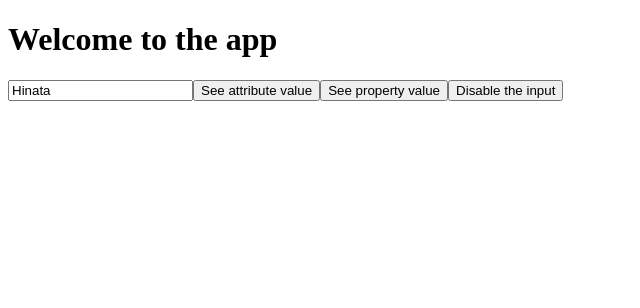
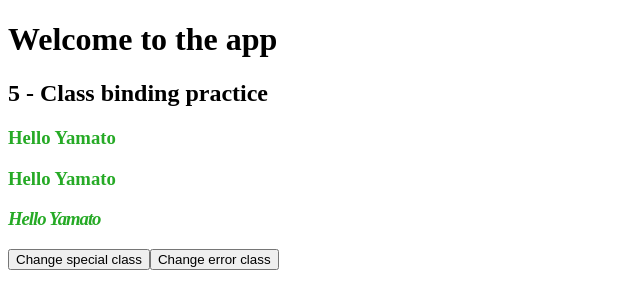
Before and after one commit to Adrigondo/Angular-Practices, an Angular app in the folder binding/: page / in a window 1280 px wide. Shown: the top 308 px of the page, without its empty margins (0-640 px from the left). Built offline with nearby package versions, Linux system fonts and the light colour scheme; a web font is replaced by a local one.

Commit message:
Update: Refactor for rename changes

```diff
--- a/binding/src/app/app.component.html
+++ b/binding/src/app/app.component.html
@@ -1,5 +1,4 @@
 <h1>Welcome to the app</h1>
-<!-- <h3>
-  <app-test></app-test>
-</h3> -->
-<app-test-binding></app-test-binding>
+<!-- <app-interpolation></app-interpolation> -->
+<!-- <app-property-binding></app-property-binding> -->
+<app-class-binding></app-class-binding>
--- a/binding/src/app/test-binding/test-binding.component.css
+++ /dev/null
@@ -1,3 +0,0 @@
-td{
-    padding-right: 10px;
-}
--- a/binding/src/app/test-binding/test-binding.component.html
+++ /dev/null
@@ -1,15 +0,0 @@
-<div class="">
-    <!-- Property binding: [disabled]="isDisable" -->
-    <input type="text" name="" id="name" value="Hinata" [disabled]="isDisable" #name>
-    <button (click)="getAttributeValue()" [disabled]="isDisable">See attribute value</button>
-    <button (click)="getPropertyValue()" [disabled]="isDisable">See property value</button>
-    <button (click)="disableInput()">Disable the input</button>
-    <br>
-    <br>
-    <table>
-        <tr>
-            <td>{{attribute_value}}</td>
-            <td>{{property_value}}</td>
-        </tr>
-    </table>
-</div>
--- a/binding/src/app/test-binding/test-binding.component.ts
+++ /dev/null
@@ -1,52 +0,0 @@
-import { Component, ElementRef, OnInit, ViewChild } from '@angular/core';
-
-@Component({
-  selector: 'app-test-binding',
-  templateUrl: './test-binding.component.html',
-  styleUrls: ['./test-binding.component.css']
-})
-export class TestBindingComponent implements OnInit {
-  public user={
-    name: "Hinata"
-  };
-  public attribute_value="";
-  public property_value="";
-  public isDisable=false;
-
-  constructor() { }
-
-  ngOnInit(): void {
-  }
-
-  /*
-  Is not the same an HTML attribute than a DOM property :
-  - The attribute initialize the property
-  - The attribute doesn't change after it is initialized, the property however can change
-  */
-  @ViewChild("name") input_name: ElementRef | undefined;
-  getAttributeValue():void{
-    let component=this.input_name;
-    if(component==undefined){
-      return;
-    }
-    let value=component.nativeElement.getAttribute('value');
-    this.attribute_value=value;
-    console.log(value);
-    return;
-  }
-
-  getPropertyValue():void{
-    let component=this.input_name;
-    if(component==undefined){
-      return;
-    }
-    let value=component.nativeElement.value;
-    this.property_value=value;
-    console.log(value);
-    return;
-  }
-
-  disableInput():void{
-    this.isDisable=!this.isDisable;
-  }
-}
--- a/binding/src/app/test/test.component.ts
+++ /dev/null
@@ -1,38 +0,0 @@
-import { Component, OnInit } from '@angular/core';
-
-@Component({
-  selector: 'app-test',
-  template: `
-    <div>
-      Hello {{user.name}}
-      <br><br>
-      Sum of 2 + 2 = {{2+2}}
-      <br><br>
-      Concatenate strings "{{user.name}}" + " is happy :)" = {{user.name+" is happy :)"}}
-      <br><br>
-      Lenght of word {{user.name}} = {{user.name.length}}
-      <br><br>
-      Sending a surprise to a rand user: the winner is {{getRandUser()}}
-      <br><br>
-      User url: {{siteURL}}
-    </div>
-  `,
-  styleUrls: ['./test.component.css']
-})
-export class TestComponent implements OnInit {
-  public user={
-    name: "Kakashi"
-  };
-  public users=[this.user, {name: "Sakura"}, {name: "Naruto"}, {name: "Sasuke"}, {name: "Yamato"}];
-  public siteURL=window.location.href;
-
-  constructor() { }
-
-  ngOnInit(): void {
-  }
-
-  getRandUser(): string {
-    var rand_user=this.users[Math.floor((Math.random()*this.users.length))];
-    return rand_user.name;
-  }
-}
```
Also changed, not shown: binding/src/app/app.module.ts (+6 -4 lines), binding/src/app/test/test.component.html (deleted, +0 -1 lines), binding/src/app/test/test.component.css (deleted), 2 other files (tests, documents, lock files or other folders).
